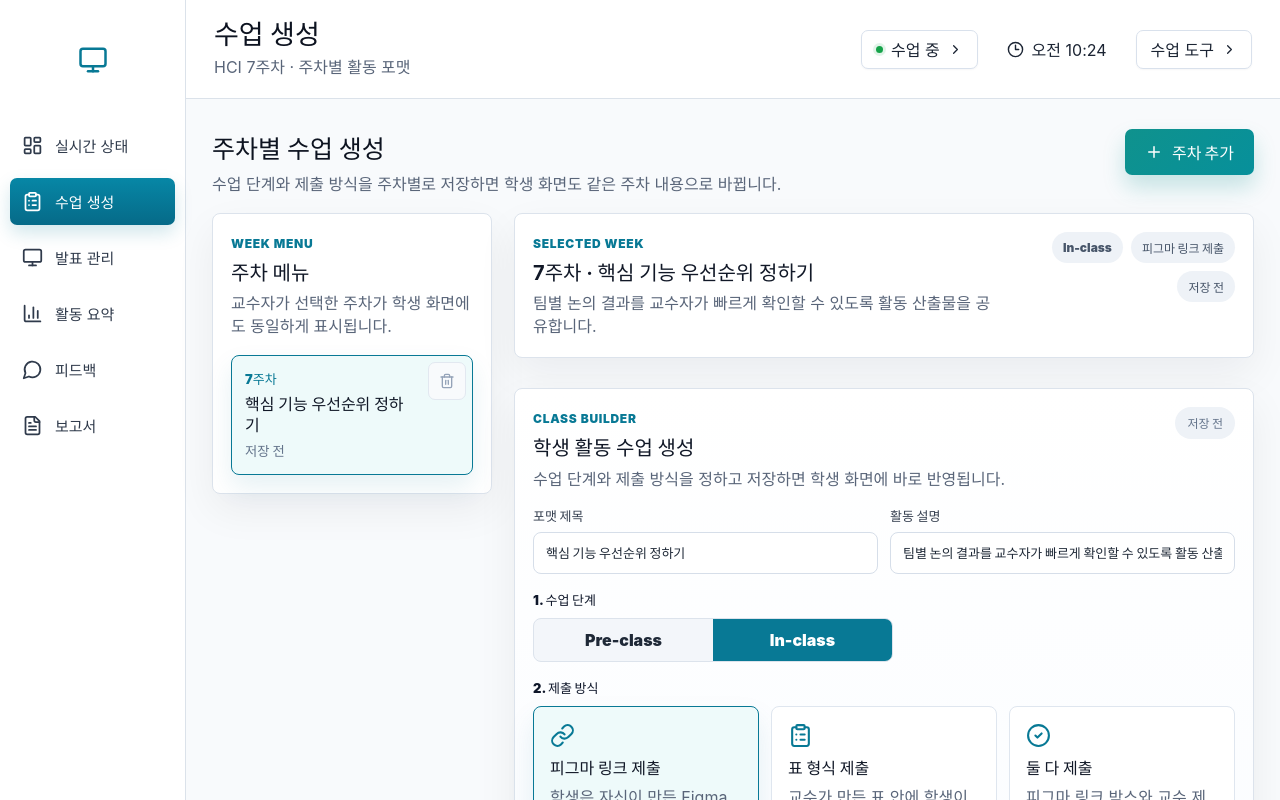
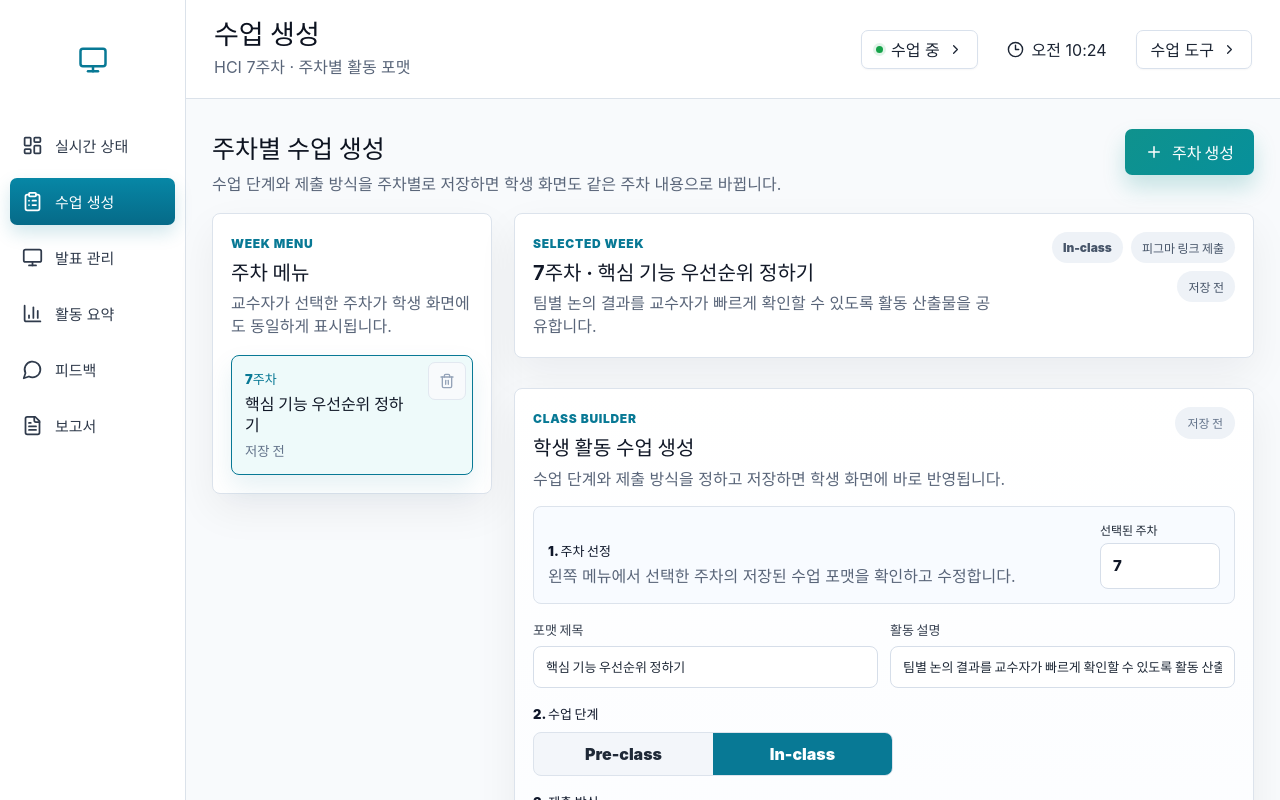
Before and after one commit to dlrkawo/HCI-TP, a React (Vite) app: page /professor in a window 1280 px wide. Both pictures are taken after a click on the button "수업 생성". Shown: the top 800 px of the page. Built offline with nearby package versions, Linux system fonts and the light colour scheme.

Commit message:
Refine class week builder flow

```diff
--- a/src/App.css
+++ b/src/App.css
@@ -2672,6 +2672,32 @@ p {
   background: #e7f1ff;
 }
 
+.builder-week-control {
+  display: flex;
+  align-items: flex-end;
+  justify-content: space-between;
+  gap: 16px;
+  margin-bottom: 16px;
+  border: 1px solid #dce3ec;
+  border-radius: 8px;
+  padding: 14px;
+  background: #f8fbff;
+}
+
+.builder-week-control > div:first-child {
+  min-width: 0;
+}
+
+.builder-week-control .builder-step {
+  margin-bottom: 5px;
+}
+
+.builder-week-control p {
+  margin: 0;
+  color: #596579;
+  line-height: 1.45;
+}
+
 .builder-form-grid {
   display: grid;
   grid-template-columns: repeat(2, minmax(0, 1fr));
@@ -3422,6 +3448,7 @@ p {
   }
 
   .format-builder-head,
+  .builder-week-control,
   .format-builder-footer {
     align-items: stretch;
     flex-direction: column;
--- a/src/App.tsx
+++ b/src/App.tsx
@@ -27,7 +27,7 @@ import {
   Trash2,
   Users,
 } from 'lucide-react'
-import { ChangeEvent, MouseEvent as ReactMouseEvent, useMemo, useState } from 'react'
+import { ChangeEvent, MouseEvent as ReactMouseEvent, useEffect, useMemo, useState } from 'react'
 import { Link, Navigate, Route, Routes } from 'react-router-dom'
 import { alerts, classNotices, feedbackSummary, presentationQueue, teams, timeline } from './data/mockClass'
 import type {
@@ -813,7 +813,6 @@ function ProfessorDashboard({
 
         {isClassCreation ? (
           <ClassCreationView
-            key={selectedWeek.id}
             weeks={classWeeks}
             selectedWeek={selectedWeek}
             selectedWeekId={selectedWeekId}
@@ -1190,36 +1189,68 @@ function ClassCreationView({
   onSaveClassFormat: (weekId: string, format: ClassFormat) => void
 }) {
   const [draftFormat, setDraftFormat] = useState<ClassFormat>(() => cloneClassFormat(selectedWeek.formats.inClass))
-  const [isWeekInputOpen, setIsWeekInputOpen] = useState(false)
+  const [isBuilderOpen, setIsBuilderOpen] = useState(true)
+  const [isCreatingWeek, setIsCreatingWeek] = useState(false)
   const [newWeekNumber, setNewWeekNumber] = useState('')
   const [weekInputError, setWeekInputError] = useState('')
   const [saveNotice, setSaveNotice] = useState('')
+  const selectedSummaryFormat = isCreatingWeek ? draftFormat : selectedWeek.format
+
+  useEffect(() => {
+    if (!isCreatingWeek) {
+      setDraftFormat(cloneClassFormat(selectedWeek.format))
+    }
+  }, [selectedWeek.id])
 
   const saveFormat = (format: ClassFormat) => {
     const publishedFormat = {
       ...cloneClassFormat(format),
       publishedAt: '방금 저장되어 학생 화면에 반영됨',
     }
-    onSaveClassFormat(selectedWeek.id, publishedFormat)
-    setDraftFormat(cloneClassFormat(publishedFormat))
-    setSaveNotice('수업 포맷이 저장되었습니다.')
-    window.setTimeout(() => setSaveNotice(''), 2200)
-  }
-
-  const submitNewWeek = () => {
+    let targetWeekId = selectedWeek.id
+
+    if (isCreatingWeek) {
       const parsedWeekNumber = Number.parseInt(newWeekNumber, 10)
       if (!Number.isInteger(parsedWeekNumber) || parsedWeekNumber < 1) {
         setWeekInputError('1 이상의 주차 번호를 입력해 주세요.')
         return
       }
       if (weeks.some((week) => week.weekNumber === parsedWeekNumber)) {
-      setWeekInputError('이미 있는 주차입니다.')
+        setWeekInputError('이미 있는 주차입니다. 왼쪽 메뉴에서 선택해 수정해 주세요.')
         return
       }
+      targetWeekId = `week-${parsedWeekNumber}`
       onAddWeek(parsedWeekNumber)
+    }
+
+    onSaveClassFormat(targetWeekId, publishedFormat)
+    setDraftFormat(cloneClassFormat(publishedFormat))
     setNewWeekNumber('')
     setWeekInputError('')
-    setIsWeekInputOpen(false)
+    setIsBuilderOpen(true)
+    setIsCreatingWeek(false)
+    setSaveNotice('수업 포맷이 저장되었습니다.')
+    window.setTimeout(() => setSaveNotice(''), 2200)
+  }
+
+  const openNewWeekBuilder = () => {
+    setDraftFormat(cloneClassFormat(createDefaultClassFormat('inClass')))
+    setNewWeekNumber('')
+    setWeekInputError('')
+    setIsCreatingWeek(true)
+    setIsBuilderOpen(true)
+  }
+
+  const selectSavedWeek = (weekId: string) => {
+    const nextWeek = weeks.find((week) => week.id === weekId)
+    onSelectWeek(weekId)
+    if (nextWeek) {
+      setDraftFormat(cloneClassFormat(nextWeek.format))
+    }
+    setIsCreatingWeek(false)
+    setIsBuilderOpen(true)
+    setNewWeekNumber('')
+    setWeekInputError('')
   }
 
   return (
@@ -1229,39 +1260,10 @@ function ClassCreationView({
           <h2>주차별 수업 생성</h2>
           <p>수업 단계와 제출 방식을 주차별로 저장하면 학생 화면도 같은 주차 내용으로 바뀝니다.</p>
         </div>
-        <div className="week-add-control">
-          {isWeekInputOpen && (
-            <label className="week-add-field">
-              <span>추가할 주차</span>
-              <input
-                value={newWeekNumber}
-                inputMode="numeric"
-                placeholder="예: 8"
-                onChange={(event) => {
-                  setNewWeekNumber(event.target.value.replace(/[^0-9]/g, ''))
-                  setWeekInputError('')
-                }}
-                onKeyDown={(event) => {
-                  if (event.key === 'Enter') {
-                    submitNewWeek()
-                  }
-                }}
-              />
-              {weekInputError && <small>{weekInputError}</small>}
-            </label>
-          )}
-          {isWeekInputOpen ? (
-            <button className="share-button" type="button" onClick={submitNewWeek}>
+        <button className="share-button" type="button" onClick={openNewWeekBuilder}>
           <Plus size={18} />
           주차 생성
         </button>
-          ) : (
-            <button className="share-button" type="button" onClick={() => setIsWeekInputOpen(true)}>
-              <Plus size={18} />
-              주차 추가
-            </button>
-          )}
-        </div>
       </div>
 
       <div className="week-workspace">
@@ -1273,11 +1275,11 @@ function ClassCreationView({
           </div>
           <div className="week-list">
             {weeks.map((week) => (
-              <div className={week.id === selectedWeekId ? 'week-list-item active' : 'week-list-item'} key={week.id}>
+              <div className={!isCreatingWeek && week.id === selectedWeekId ? 'week-list-item active' : 'week-list-item'} key={week.id}>
                 <button
                   className="week-button"
                   type="button"
-                  onClick={() => onSelectWeek(week.id)}
+                  onClick={() => selectSavedWeek(week.id)}
                 >
                   <span>{week.weekNumber}주차</span>
                   <strong>{week.format.title}</strong>
@@ -1303,25 +1305,38 @@ function ClassCreationView({
         <div className="week-editor-area">
           <div className="panel selected-week-summary">
             <div>
-              <span className="panel-kicker">Selected Week</span>
+              <span className="panel-kicker">{isCreatingWeek ? 'New Week' : 'Selected Week'}</span>
               <h3>
-                {selectedWeek.weekNumber}주차 · {draftFormat.title}
+                {isCreatingWeek
+                  ? `${newWeekNumber || '새'}주차 · ${selectedSummaryFormat.title || '제목 입력 전'}`
+                  : `${selectedWeek.weekNumber}주차 · ${selectedSummaryFormat.title}`}
               </h3>
-              <p>{draftFormat.description}</p>
+              <p>{selectedSummaryFormat.description || (isCreatingWeek ? '아래 Class Builder에서 주차와 수업 내용을 입력해 저장하세요.' : '')}</p>
             </div>
             <div className="week-summary-badges">
-              <span>{formatPhaseLabels[draftFormat.phase]}</span>
-              <span>{submissionLabels[draftFormat.submissionType]}</span>
-              <span className={draftFormat.publishedAt ? 'saved' : ''}>{draftFormat.publishedAt ? '학생 화면 반영' : '저장 전'}</span>
-            </div>
-          </div>
-
+              {isCreatingWeek && <span>작성 중</span>}
+              <span>{formatPhaseLabels[selectedSummaryFormat.phase]}</span>
+              <span>{submissionLabels[selectedSummaryFormat.submissionType]}</span>
+              <span className={selectedSummaryFormat.publishedAt ? 'saved' : ''}>{selectedSummaryFormat.publishedAt ? '학생 화면 반영' : '저장 전'}</span>
+            </div>
+          </div>
+
+          {isBuilderOpen && (
             <FormatBuilderPanel
               draftFormat={draftFormat}
               classFormats={selectedWeek.formats}
+              selectedWeekNumber={selectedWeek.weekNumber}
+              isCreatingWeek={isCreatingWeek}
+              newWeekNumber={newWeekNumber}
+              weekInputError={weekInputError}
+              onNewWeekNumberChange={(value) => {
+                setNewWeekNumber(value.replace(/[^0-9]/g, ''))
+                setWeekInputError('')
+              }}
               onDraftFormatChange={setDraftFormat}
               onPublish={saveFormat}
             />
+          )}
           {saveNotice && (
             <div className="format-save-toast" role="status" aria-live="polite">
               <CheckCircle2 size={18} />
@@ -1337,11 +1352,21 @@ function ClassCreationView({
 function FormatBuilderPanel({
   draftFormat,
   classFormats,
+  selectedWeekNumber,
+  isCreatingWeek,
+  newWeekNumber,
+  weekInputError,
+  onNewWeekNumberChange,
   onDraftFormatChange,
   onPublish,
 }: {
   draftFormat: ClassFormat
   classFormats: Record<FormatPhase, ClassFormat>
+  selectedWeekNumber: number
+  isCreatingWeek: boolean
+  newWeekNumber: string
+  weekInputError: string
+  onNewWeekNumberChange: (value: string) => void
   onDraftFormatChange: (format: ClassFormat) => void
   onPublish: (format: ClassFormat) => void
 }) {
@@ -1352,7 +1377,7 @@ function FormatBuilderPanel({
   }
 
   const selectPhase = (phase: FormatPhase) => {
-    onDraftFormatChange(cloneClassFormat(classFormats[phase]))
+    onDraftFormatChange(cloneClassFormat(isCreatingWeek ? createDefaultClassFormat(phase) : classFormats[phase]))
   }
 
   const selectSubmissionType = (submissionType: SubmissionType) => {
@@ -1472,6 +1497,34 @@ function FormatBuilderPanel({
         </span>
       </div>
 
+      <div className="builder-week-control">
+        <div>
+          <span className="builder-step">1. 주차 선정</span>
+          <p>
+            {isCreatingWeek
+              ? '새로 구성할 수업 주차를 입력한 뒤 저장하면 해당 주차가 추가됩니다.'
+              : '왼쪽 메뉴에서 선택한 주차의 저장된 수업 포맷을 확인하고 수정합니다.'}
+          </p>
+        </div>
+        <div className="week-add-control">
+          <label className="week-add-field">
+            <span>{isCreatingWeek ? '저장할 주차' : '선택된 주차'}</span>
+            <input
+              value={isCreatingWeek ? newWeekNumber : `${selectedWeekNumber}`}
+              inputMode="numeric"
+              placeholder="예: 9"
+              readOnly={!isCreatingWeek}
+              onChange={(event) => {
+                if (isCreatingWeek) {
+                  onNewWeekNumberChange(event.target.value)
+                }
+              }}
+            />
+            {weekInputError && <small>{weekInputError}</small>}
+          </label>
+        </div>
+      </div>
+
       <div className="builder-form-grid">
         <label>
           <span>포맷 제목</span>
@@ -1484,7 +1537,7 @@ function FormatBuilderPanel({
       </div>
 
       <div className="format-builder-section">
-        <span className="builder-step">1. 수업 단계</span>
+        <span className="builder-step">2. 수업 단계</span>
         <div className="segmented-control">
           {(['preClass', 'inClass'] as FormatPhase[]).map((phase) => (
             <button
@@ -1500,7 +1553,7 @@ function FormatBuilderPanel({
       </div>
 
       <div className="format-builder-section">
-        <span className="builder-step">2. 제출 방식</span>
+        <span className="builder-step">3. 제출 방식</span>
         <div className="format-choice-grid">
           {(['figmaLink', 'table', 'both'] as SubmissionType[]).map((submissionType) => (
             <button
```
Lines whose indentation alone changed are shown as unchanged.
